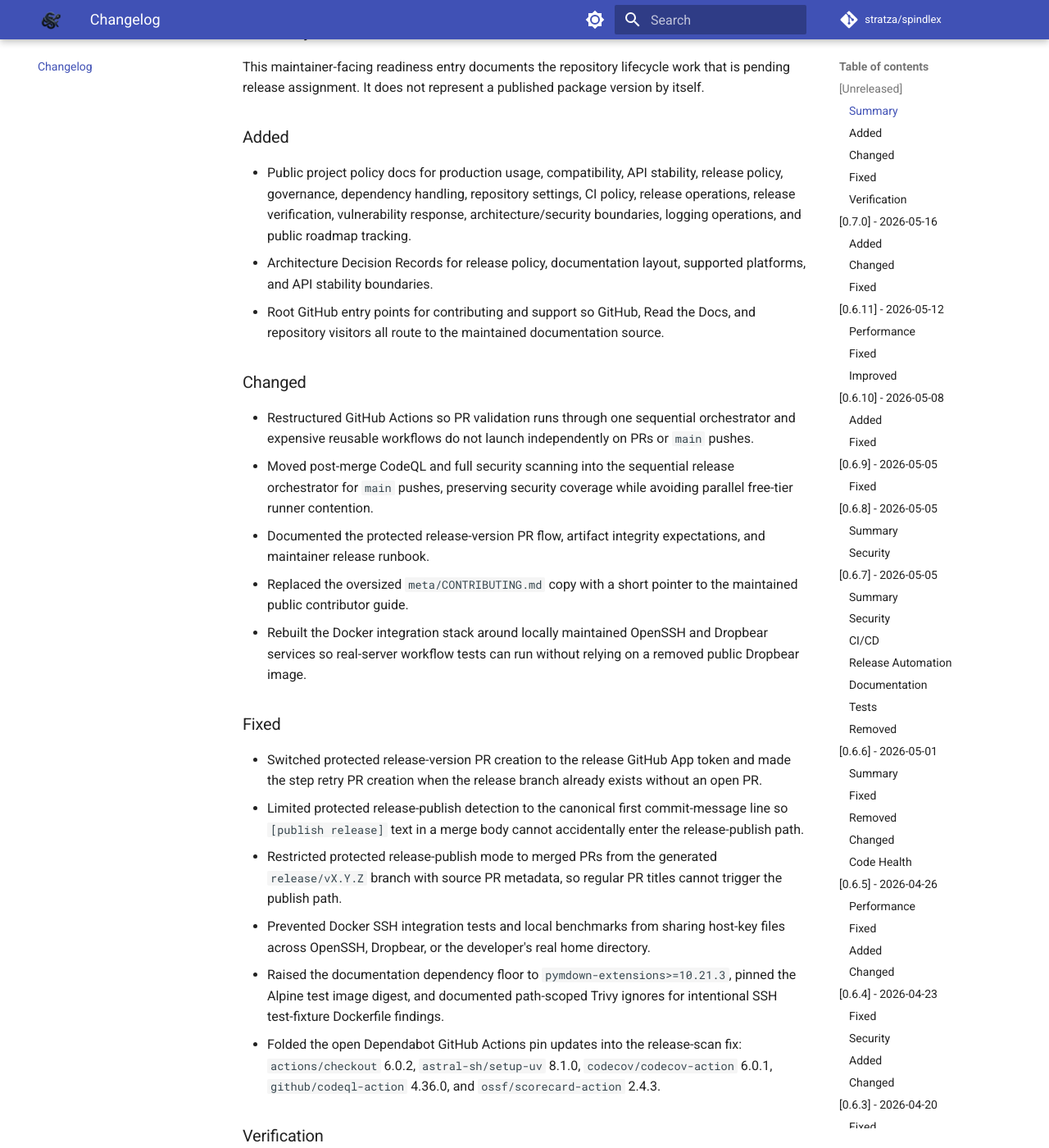
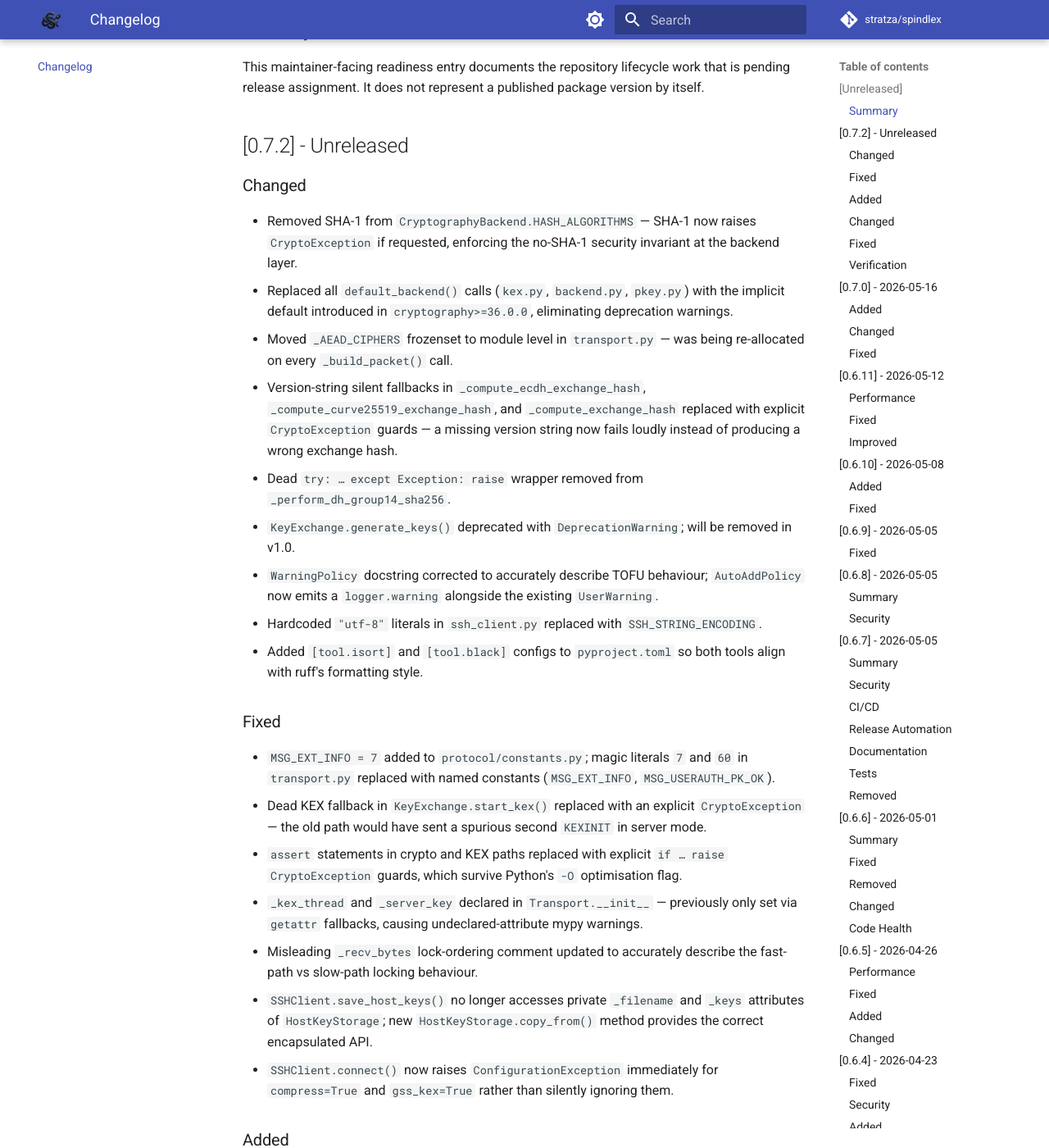
Before and after one commit to stratza/spindlex, an MkDocs documentation site: the page built from docs/changelog.md, in a window 1280 px wide and 1400 px high, scrolled down 363 px. Shown: the whole window at 82% size. Built offline with MkDocs 1.6.1 and Material for MkDocs 9.7.7, drawn with Linux system fonts in a browser that asks for light colours; comment, search, counter and statistics services are not loaded.

Commit message:
docs: update changelog for v0.7.2

```diff
--- a/docs/changelog.md
+++ b/docs/changelog.md
@@ -10,6 +10,28 @@ The format is based on [Keep a Changelog](https://keepachangelog.com/en/1.0.0/),
 This maintainer-facing readiness entry documents the repository lifecycle work
 that is pending release assignment. It does not represent a published package
 version by itself.
+
+## [0.7.2] - Unreleased
+
+### Changed
+*   Removed SHA-1 from `CryptographyBackend.HASH_ALGORITHMS` — SHA-1 now raises `CryptoException` if requested, enforcing the no-SHA-1 security invariant at the backend layer.
+*   Replaced all `default_backend()` calls (`kex.py`, `backend.py`, `pkey.py`) with the implicit default introduced in `cryptography>=36.0.0`, eliminating deprecation warnings.
+*   Moved `_AEAD_CIPHERS` frozenset to module level in `transport.py` — was being re-allocated on every `_build_packet()` call.
+*   Version-string silent fallbacks in `_compute_ecdh_exchange_hash`, `_compute_curve25519_exchange_hash`, and `_compute_exchange_hash` replaced with explicit `CryptoException` guards — a missing version string now fails loudly instead of producing a wrong exchange hash.
+*   Dead `try: … except Exception: raise` wrapper removed from `_perform_dh_group14_sha256`.
+*   `KeyExchange.generate_keys()` deprecated with `DeprecationWarning`; will be removed in v1.0.
+*   `WarningPolicy` docstring corrected to accurately describe TOFU behaviour; `AutoAddPolicy` now emits a `logger.warning` alongside the existing `UserWarning`.
+*   Hardcoded `"utf-8"` literals in `ssh_client.py` replaced with `SSH_STRING_ENCODING`.
+*   Added `[tool.isort]` and `[tool.black]` configs to `pyproject.toml` so both tools align with ruff's formatting style.
+
+### Fixed
+*   `MSG_EXT_INFO = 7` added to `protocol/constants.py`; magic literals `7` and `60` in `transport.py` replaced with named constants (`MSG_EXT_INFO`, `MSG_USERAUTH_PK_OK`).
+*   Dead KEX fallback in `KeyExchange.start_kex()` replaced with an explicit `CryptoException` — the old path would have sent a spurious second `KEXINIT` in server mode.
+*   `assert` statements in crypto and KEX paths replaced with explicit `if … raise CryptoException` guards, which survive Python's `-O` optimisation flag.
+*   `_kex_thread` and `_server_key` declared in `Transport.__init__` — previously only set via `getattr` fallbacks, causing undeclared-attribute mypy warnings.
+*   Misleading `_recv_bytes` lock-ordering comment updated to accurately describe the fast-path vs slow-path locking behaviour.
+*   `SSHClient.save_host_keys()` no longer accesses private `_filename` and `_keys` attributes of `HostKeyStorage`; new `HostKeyStorage.copy_from()` method provides the correct encapsulated API.
+*   `SSHClient.connect()` now raises `ConfigurationException` immediately for `compress=True` and `gss_kex=True` rather than silently ignoring them.
 
 ### Added
 *   Public project policy docs for production usage, compatibility, API stability, release policy, governance, dependency handling, repository settings, CI policy, release operations, release verification, vulnerability response, architecture/security boundaries, logging operations, and public roadmap tracking.
```
